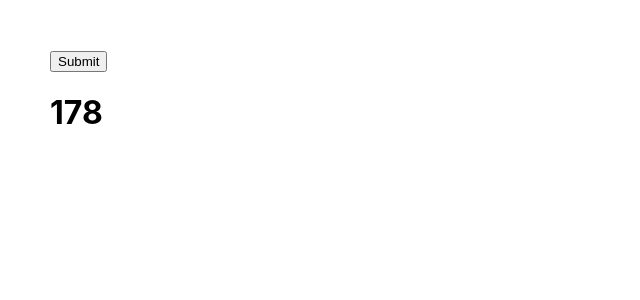
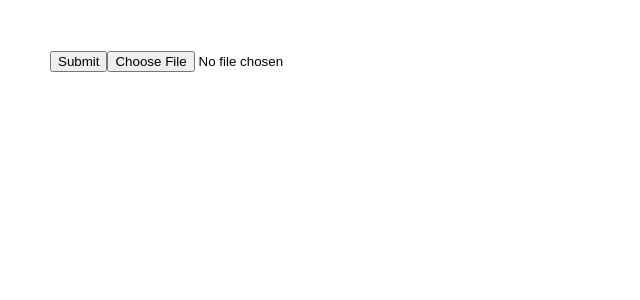
Before and after one commit to DaiCatPhan/Hooks, a React (Create React App) app: page / in a window 1280 px wide. Both pictures are taken after a click on the button "Submit". Shown: the top 300 px of the page, without its empty margins (0-640 px from the left). Built offline with nearby package versions, Linux system fonts and the light colour scheme.

Commit message:
60. useEffect with preview avatar

```diff
--- a/src/Content.jsx
+++ b/src/Content.jsx
@@ -2,24 +2,35 @@ import {  useEffect, useState } from "react";
 
 
 function Content() {
-
-
-    const [countdown,setCountdown] = useState(180)
+    const [avatar , setAvatar] = useState()
 
     useEffect(() => {
-        const timerId = setInterval(() => {
-            setCountdown(pre => pre -1)
-        },1000)
 
+        // Clean up
+        return () => {
+            avatar && URL.revokeObjectURL(avatar.preview)
+        }
+    },[avatar])
 
-        return () => {
-            clearInterval(timerId)
-        }
-    },[])
+    const handlePriviewAvatar = (e) => {
+        const file = e.target.files[0];
+        file.preview = URL.createObjectURL(file);
+        setAvatar(file)
+    }
+
 
     return (
         <>
-            <h1>{countdown}</h1>
+            <input type="file"
+                onChange={handlePriviewAvatar}
+
+            />
+
+            {
+                avatar && (
+                    <img src={avatar.preview} alt="Dai Cat"  width="50%"/>
+                )
+            }
         </>
      );
 }
```
